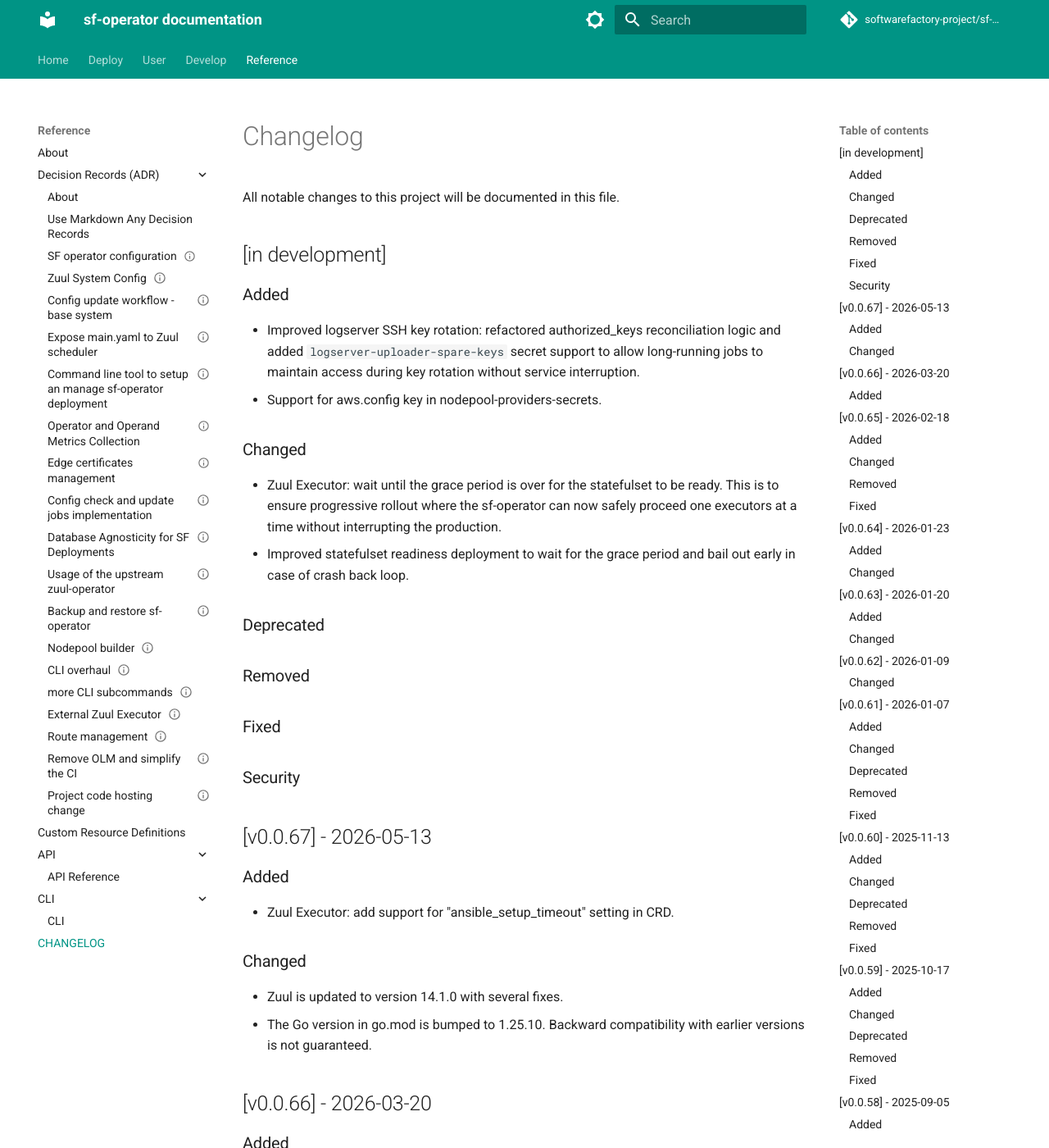
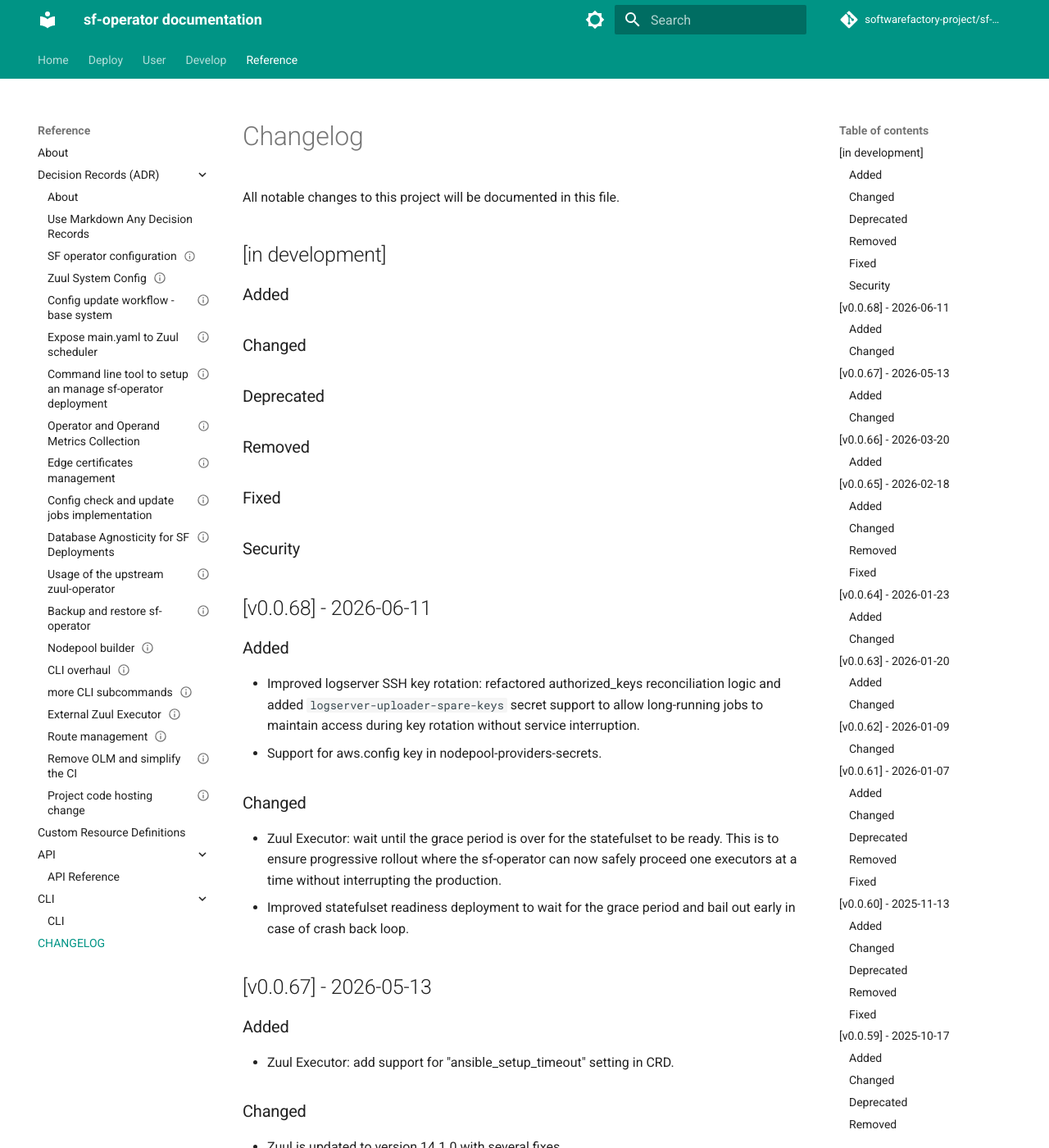
Before and after one commit to softwarefactory-project/sf-operator, an MkDocs documentation site: the page built from docs/reference/CHANGELOG.md, in a window 1280 px wide and 1400 px high. Shown: the whole window at 82% size. Built offline with MkDocs 1.6.1 and Material for MkDocs 9.7.7, drawn with Linux system fonts in a browser that asks for light colours; comment, search, counter and statistics services are not loaded.

Commit message:
Prepare the v0.0.68 release
Change-Id: Ic7b1785b116090dd1af05958d18d08c948911b6a

```diff
--- a/docs/reference/CHANGELOG.md
+++ b/docs/reference/CHANGELOG.md
@@ -3,6 +3,15 @@
 All notable changes to this project will be documented in this file.
 
 ## [in development]
+
+### Added
+### Changed
+### Deprecated
+### Removed
+### Fixed
+### Security
+
+## [v0.0.68] - 2026-06-11
 
 ### Added
 
@@ -13,11 +22,6 @@
 
 - Zuul Executor: wait until the grace period is over for the statefulset to be ready. This is to ensure progressive rollout where the sf-operator can now safely proceed one executors at a time without interrupting the production.
 - Improved statefulset readiness deployment to wait for the grace period and bail out early in case of crash back loop.
-
-### Deprecated
-### Removed
-### Fixed
-### Security
 
 ## [v0.0.67] - 2026-05-13
 
```
